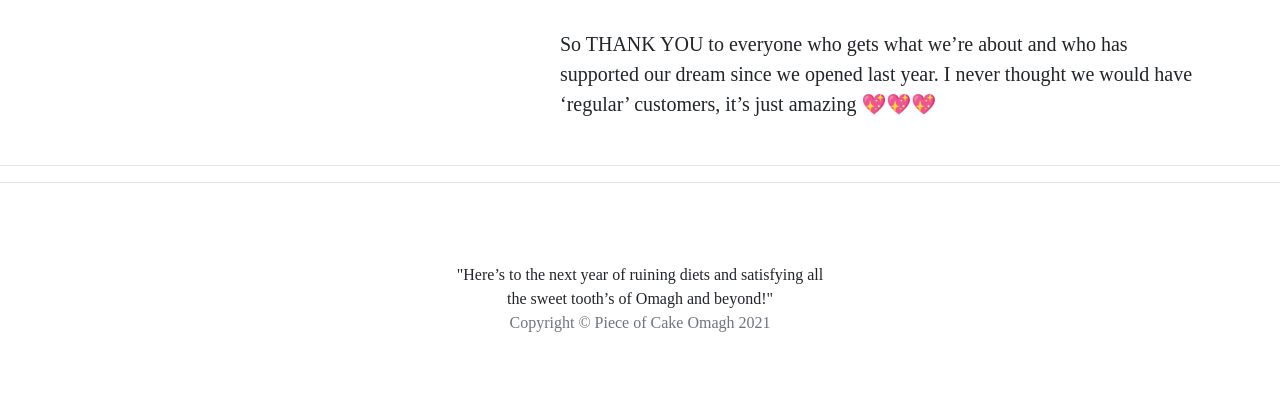
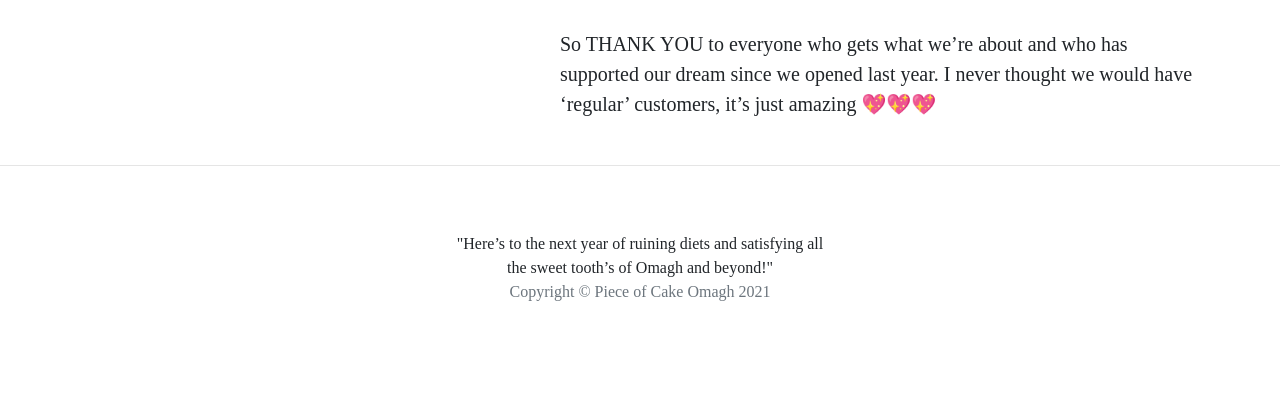
Before and after one commit to niamhbrowne/MS3-piece-of-cake, a Flask app: page /about in a window 1280 px wide. Shown: the part 1868-2268 px from the top of the page. After the commit the page ends 2169 px from the top, so only its background shows below. Run offline with Flask 2, Linux system fonts and the light colour scheme; some libraries are stand-ins or nearby versions.

Commit message:
changed footer on base.html

```diff
--- a/templates/base.html
+++ b/templates/base.html
@@ -63,36 +63,7 @@
 	<hr>
 
 	<!----------------------------------------------------------- Footer-->
-	<footer class="border-top">
-		<div class="container px-4 px-lg-5">
-			<div class="row gx-4 gx-lg-5 justify-content-center">
-				<div class="col-md-10 col-lg-8 col-xl-7">
-					<ul class="list-inline text-center">
-						<li class="list-inline-item">
-							<a href="#!">
-								<span class="fa-stack fa-lg">
-									<i class="fas fa-circle fa-stack-2x"></i>
-									<i class="fab fa-twitter fa-stack-1x fa-inverse"></i>
-								</span>
-							</a>
-						</li>
-						<li class="list-inline-item">
-							<a href="#!">
-								<span class="fa-stack fa-lg">
-									<i class="fas fa-circle fa-stack-2x"></i>
-									<i class="fab fa-facebook-f fa-stack-1x fa-inverse"></i>
-								</span>
-							</a>
-						</li>
-						<li class="list-inline-item">
-							<a href="#!">
-								<span class="fa-stack fa-lg">
-									<i class="fas fa-circle fa-stack-2x"></i>
-									<i class="fab fa-github fa-stack-1x fa-inverse"></i>
-								</span>
-							</a>
-						</li>
-					</ul>
+	<footer>
 					<div class="small text-center text muted fst-italic">"Here’s to the next year of ruining diets and satisfying all<br> the sweet tooth’s of Omagh and beyond!"</div>
 					<div class="small text-center text-muted fst-italic">Copyright &copy; Piece of Cake Omagh <span id="copyright"></span></div>
 				</div>
```
Also changed, not shown: README.md.
